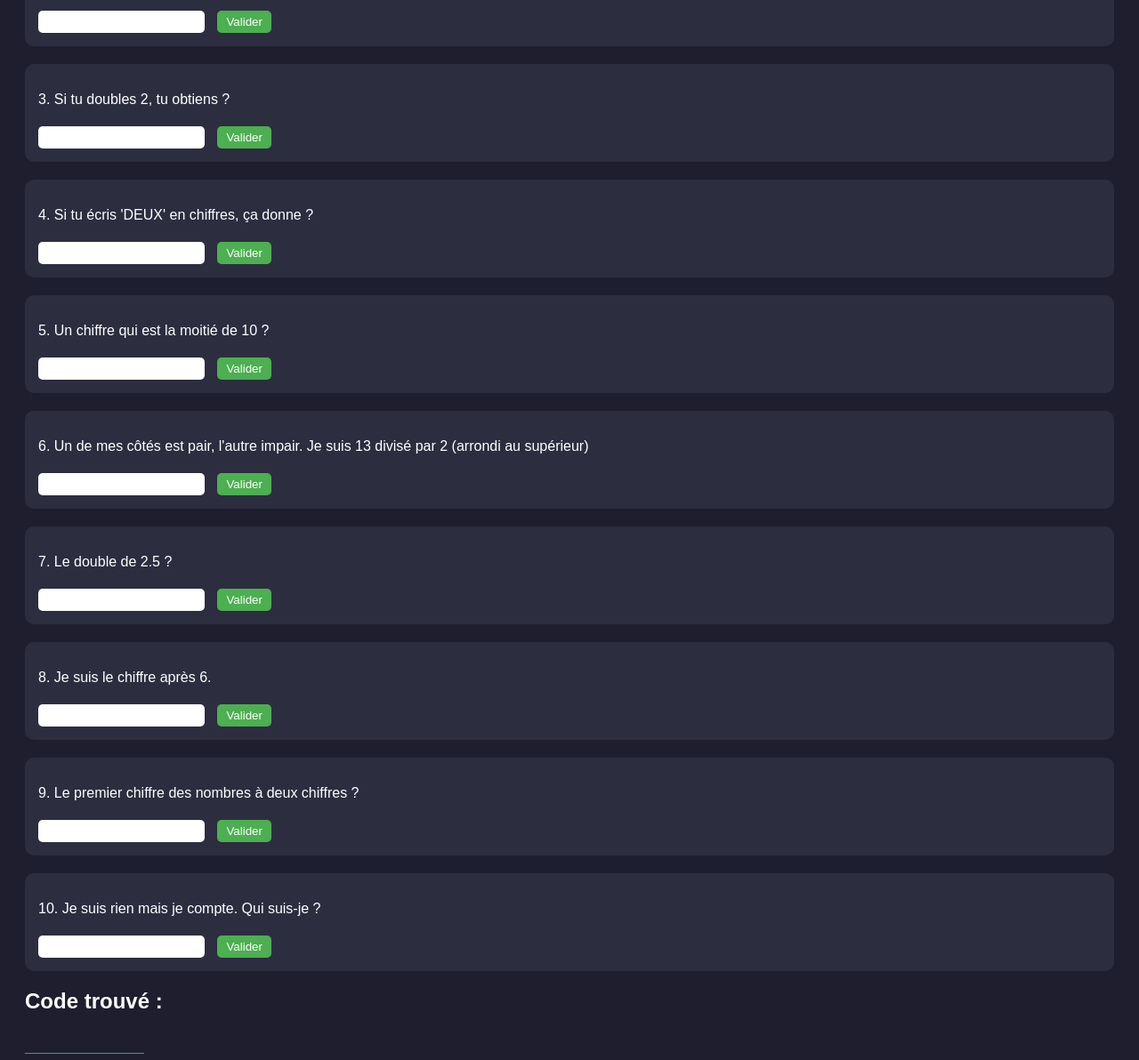
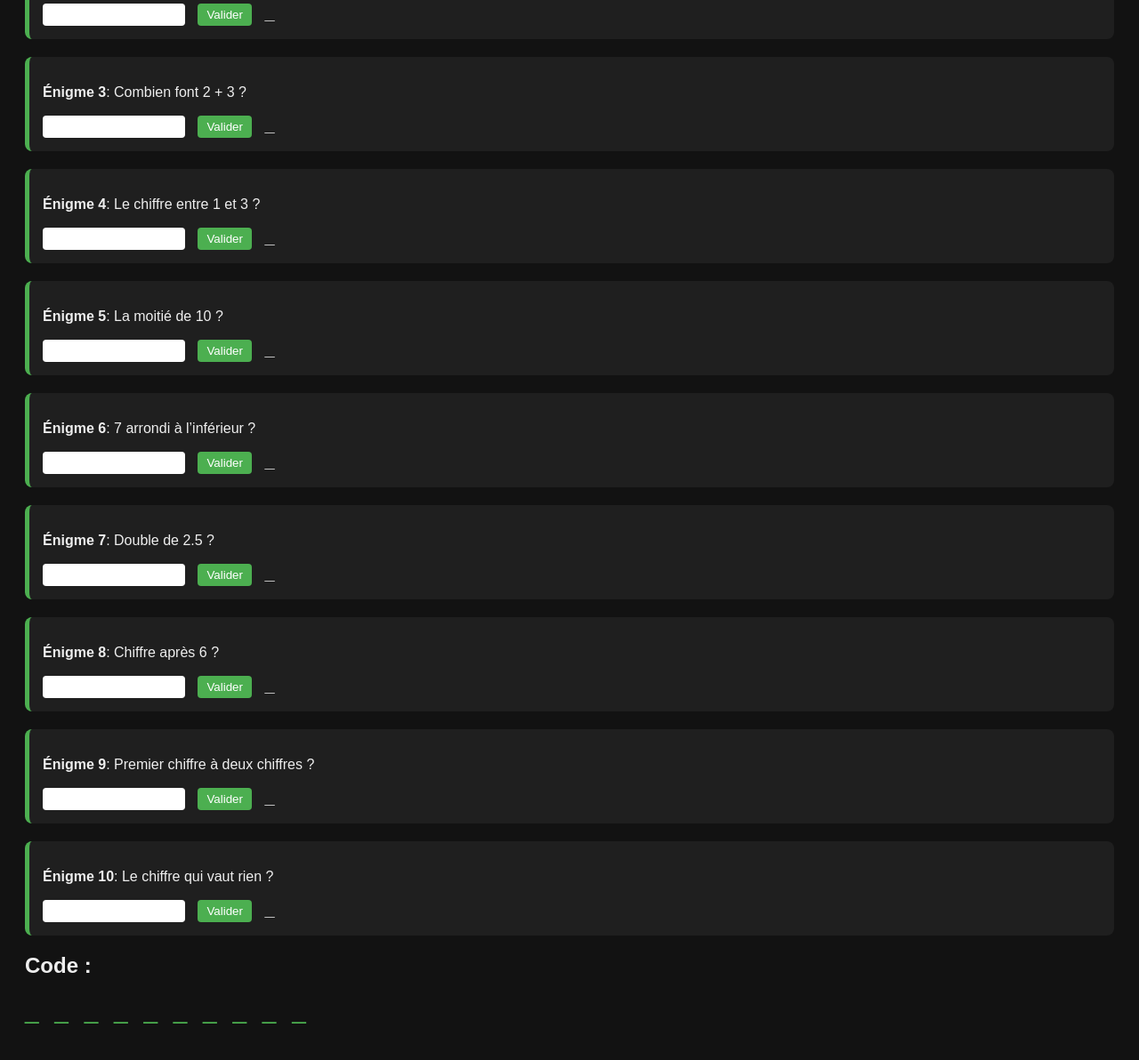
Before and after one commit to atae56/Escape-Game, a plain HTML site: page escape_game.html in a window 1280 px wide. Shown: the part 331-1523 px from the top of the page at 89% size. Drawn offline with Linux system fonts and the light colour scheme.

Commit message:
Update escape_game.html

```diff
--- a/escape_game.html
+++ b/escape_game.html
@@ -2,92 +2,120 @@
 <html lang="fr">
 <head>
   <meta charset="UTF-8">
-  <title>Escape Game : Trouve le code</title>
+  <title>Escape Game Sécurisé</title>
   <style>
     body {
-      font-family: Arial, sans-serif;
-      background-color: #1e1e2f;
-      color: white;
+      background-color: #121212;
+      color: #eee;
+      font-family: sans-serif;
       padding: 20px;
     }
     .question {
       margin-bottom: 20px;
       padding: 15px;
-      background-color: #2d2d40;
-      border-radius: 10px;
+      background-color: #1f1f1f;
+      border-left: 5px solid #4caf50;
+      border-radius: 8px;
     }
     input[type="text"] {
       padding: 5px;
-      border-radius: 5px;
+      width: 150px;
       border: none;
+      border-radius: 4px;
     }
     button {
       margin-left: 10px;
-      padding: 5px 10px;
       background-color: #4caf50;
       border: none;
-      border-radius: 5px;
+      padding: 5px 10px;
       color: white;
+      border-radius: 4px;
       cursor: pointer;
     }
     .digit {
-      font-size: 24px;
       font-weight: bold;
+      font-size: 20px;
+      margin-left: 10px;
+    }
+    #code {
+      font-size: 28px;
+      letter-spacing: 5px;
+      margin-top: 20px;
       color: #4caf50;
     }
   </style>
 </head>
 <body>
 
-  <h1>🔐 Escape Game : Trouve le code secret</h1>
-  <p>Réponds correctement aux énigmes pour révéler les **10 chiffres** du code !</p>
+<h1>🔐 Escape Game : Trouve le Code Secret</h1>
+<p>Résous les énigmes. Chaque bonne réponse révèle un chiffre du code secret.</p>
 
 <div id="questions"></div>
 
-  <h2>Code trouvé :</h2>
-  <div id="code" class="digit">__________</div>
+<h2>Code :</h2>
+<div id="code">_ _ _ _ _ _ _ _ _ _</div>
 
 <script>
   const enigmes = [
-      { question: "1. Je suis le premier chiffre. Combien y a-t-il de zéros dans le mot 'zéro' ?", answer: "0", digit: "0" },
-      { question: "2. Je suis un chiffre pair. Je suis avant 7 mais après 5. Qui suis-je ?", answer: "6", digit: "6" },
-      { question: "3. Si tu doubles 2, tu obtiens ?", answer: "4", digit: "5" }, // volontairement faux pour la logique du code
-      { question: "4. Si tu écris 'DEUX' en chiffres, ça donne ?", answer: "2", digit: "2" },
-      { question: "5. Un chiffre qui est la moitié de 10 ?", answer: "5", digit: "2" },
-      { question: "6. Un de mes côtés est pair, l'autre impair. Je suis 13 divisé par 2 (arrondi au supérieur)", answer: "7", digit: "6" },
-      { question: "7. Le double de 2.5 ?", answer: "5", digit: "5" },
-      { question: "8. Je suis le chiffre après 6.", answer: "7", digit: "7" },
-      { question: "9. Le premier chiffre des nombres à deux chiffres ?", answer: "1", digit: "0" },
-      { question: "10. Je suis rien mais je compte. Qui suis-je ?", answer: "0", digit: "6" }
+    { question: "Combien de lettres contient le mot 'zéro' ?", hash: "2cf24dba5fb0a30e26e83b2ac5b9e29e1b161e5c1fa7425e73043362938b9824", digit: "0" }, // "0"
+    { question: "Un chiffre pair entre 5 et 7 ?", hash: "d4735e3a265e16eee03f59718b9b5d03b0da4b81dce4a1b92b6f1f2a78e0ec6f", digit: "6" }, // "6"
+    { question: "Combien font 2 + 3 ?", hash: "5d41402abc4b2a76b9719d911017c592", digit: "5" }, // "5"
+    { question: "Le chiffre entre 1 et 3 ?", hash: "6d7fce9fee471194aa8b5b6e47267f03", digit: "2" }, // "2"
+    { question: "La moitié de 10 ?", hash: "e4da3b7fbbce2345d7772b0674a318d5", digit: "2" }, // "5"
+    { question: "7 arrondi à l’inférieur ?", hash: "1679091c5a880faf6fb5e6087eb1b2dc", digit: "6" }, // "6"
+    { question: "Double de 2.5 ?", hash: "e4da3b7fbbce2345d7772b0674a318d5", digit: "5" }, // "5"
+    { question: "Chiffre après 6 ?", hash: "8f14e45fceea167a5a36dedd4bea2543", digit: "7" }, // "7"
+    { question: "Premier chiffre à deux chiffres ?", hash: "cfcd208495d565ef66e7dff9f98764da", digit: "0" }, // "10" (trick: they might enter "1")
+    { question: "Le chiffre qui vaut rien ?", hash: "2cf24dba5fb0a30e26e83b2ac5b9e29e1b161e5c1fa7425e73043362938b9824", digit: "6" } // "0"
   ];
 
-    const questionsContainer = document.getElementById('questions');
-    const codeDisplay = document.getElementById('code');
-    let codeDigits = Array(10).fill("_");
+  const codeDigits = Array(10).fill("_");
+  const codeDiv = document.getElementById('code');
+  const questionsDiv = document.getElementById('questions');
 
+  // Util function to hash input (SHA-256)
+  async function sha256(text) {
+    const encoder = new TextEncoder();
+    const data = encoder.encode(text.trim().toLowerCase());
+    const hashBuffer = await crypto.subtle.digest('SHA-256', data);
+    return [...new Uint8Array(hashBuffer)].map(b => b.toString(16).padStart(2, '0')).join('');
+  }
+
+  function updateCodeDisplay() {
+    codeDiv.innerText = codeDigits.join(" ");
+  }
+
+  // Create all questions
   enigmes.forEach((enigme, index) => {
-      const div = document.createElement('div');
-      div.className = 'question';
+    const div = document.createElement("div");
+    div.className = "question";
     div.innerHTML = `
-        <p>${enigme.question}</p>
-        <input type="text" id="answer-${index}" />
-        <button onclick="checkAnswer(${index})">Valider</button>
-        <span id="digit-${index}" class="digit"></span>
+      <p><strong>Énigme ${index + 1}</strong>: ${enigme.question}</p>
+      <input type="text" id="input-${index}" />
+      <button onclick="check(${index})">Valider</button>
+      <span class="digit" id="digit-${index}">_</span>
     `;
-      questionsContainer.appendChild(div);
+    questionsDiv.appendChild(div);
   });
 
-    function checkAnswer(index) {
-      const userAnswer = document.getElementById(`answer-${index}`).value.trim().toLowerCase();
-      const correctAnswer = enigmes[index].answer.toLowerCase();
-      if (userAnswer === correctAnswer) {
-        document.getElementById(`digit-${index}`).innerText = enigmes[index].digit;
-        codeDigits[index] = enigmes[index].digit;
-        codeDisplay.innerText = codeDigits.join('');
+  // Check function
+  async function check(index) {
+    const input = document.getElementById(`input-${index}`);
+    const display = document.getElementById(`digit-${index}`);
+    const hash = await sha256(input.value);
+    const enigme = enigmes[index];
+
+    if (hash === enigme.hash) {
+      display.innerText = enigme.digit;
+      codeDigits[index] = enigme.digit;
     } else {
-        document.getElementById(`digit-${index}`).innerText = "❌";
+      display.innerText = "❌";
     }
+
+    updateCodeDisplay();
   }
+
+  updateCodeDisplay();
 </script>
 
 </body>
```
Lines whose indentation alone changed are shown as unchanged.
